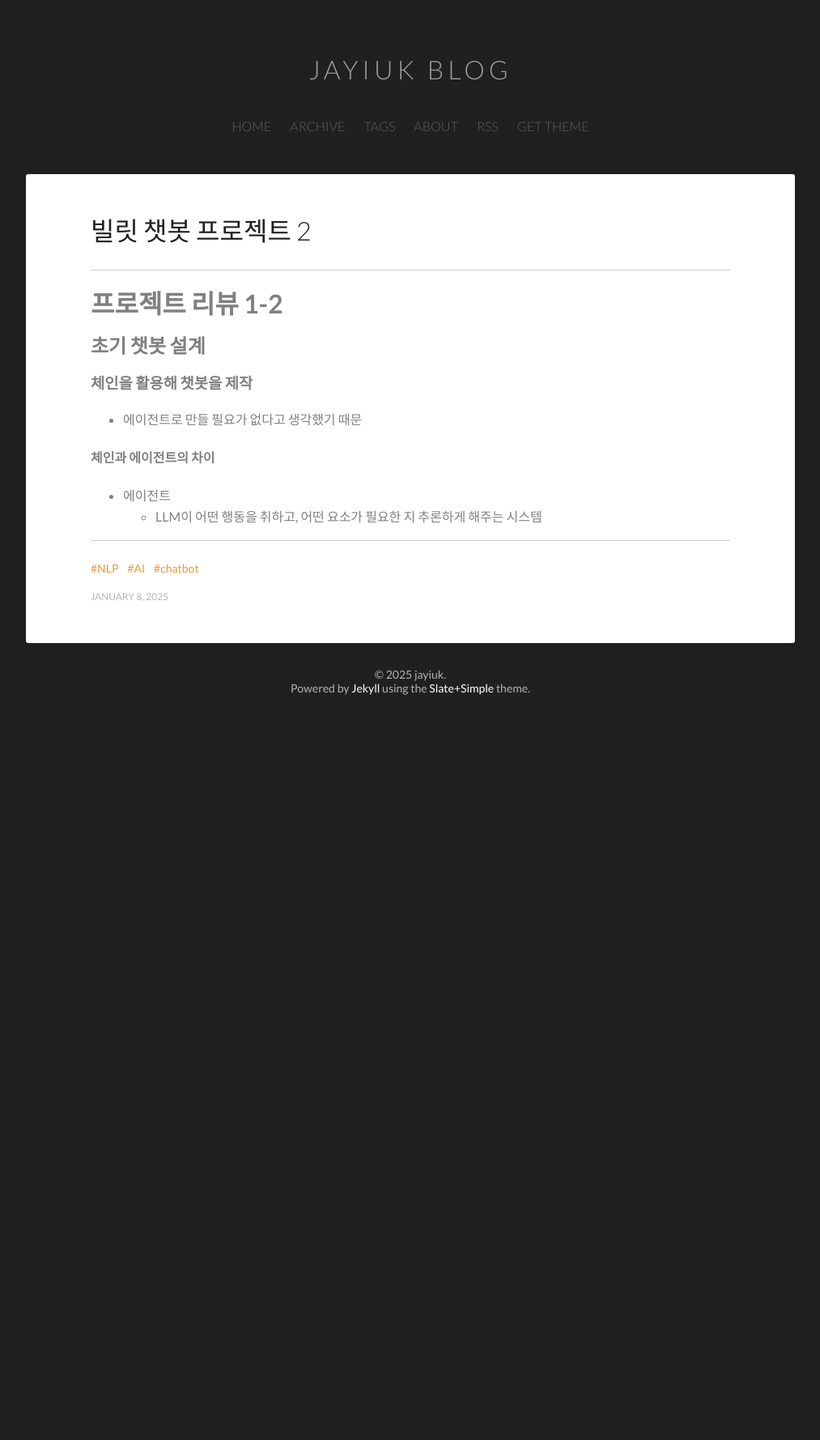
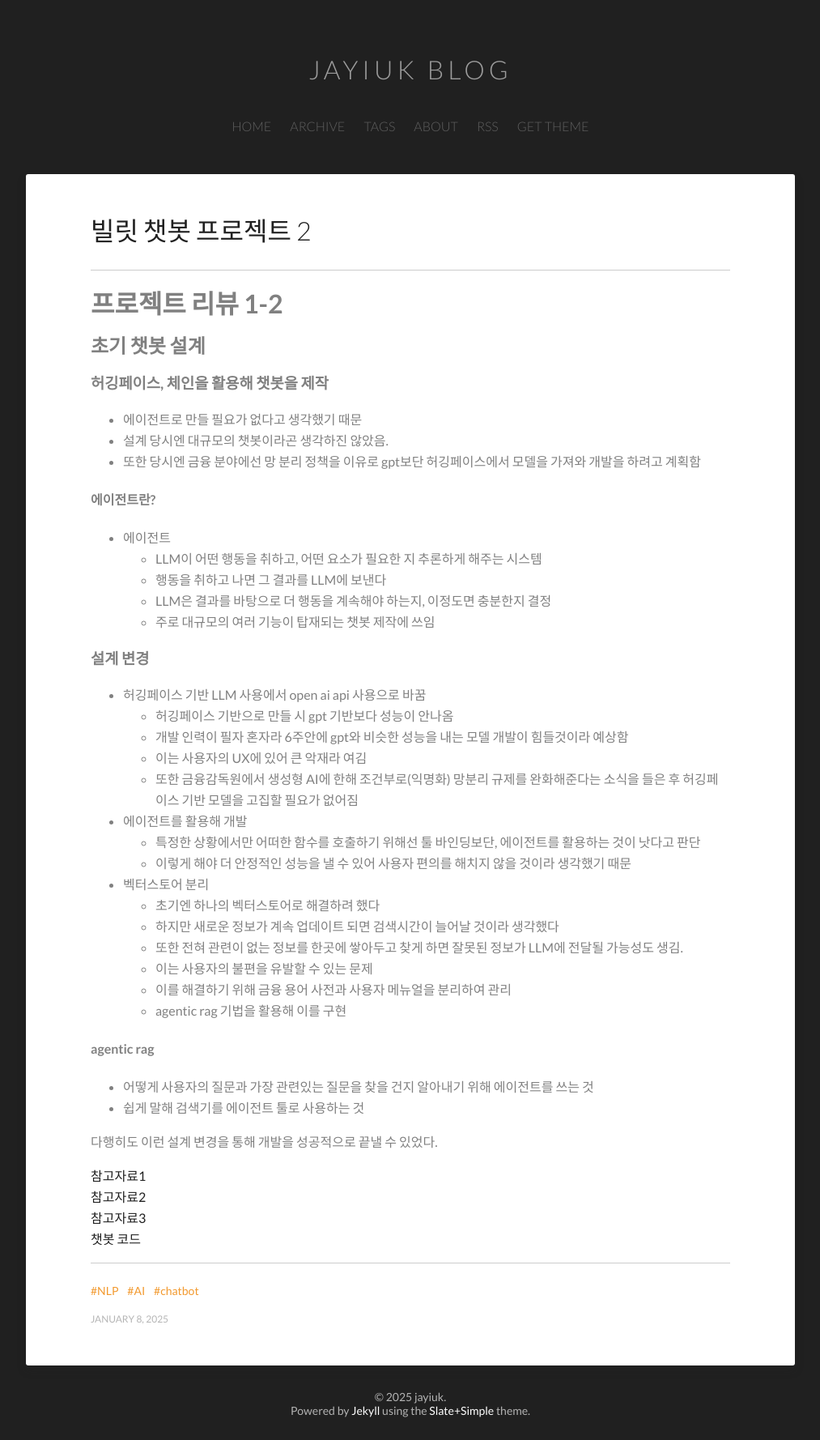
Before and after one commit to jayiuk/jayiuk.github.io, a Jekyll site: the page built from _posts/2025-01-08-project-review1-2.md, in a window 1280 px wide. Shown: the whole page at 81% size, without its empty margins (133-1146 px from the left). Built offline with Jekyll 4.4.1, drawn with Linux system fonts in a browser that asks for light colours; comment, search, counter and statistics services are not loaded; before the commit the page ends 900 px from its top, so only the background shows below that.

Commit message:
chatbot project review 1-2

```diff
--- a/_posts/2025-01-08-project-review1-2.md
+++ b/_posts/2025-01-08-project-review1-2.md
@@ -11,9 +11,50 @@ date-string : January 8, 2025
 
 ## 초기 챗봇 설계
 
-### 체인을 활용해 챗봇을 제작
+### 허깅페이스, 체인을 활용해 챗봇을 제작
 - 에이전트로 만들 필요가 없다고 생각했기 때문
+- 설계 당시엔 대규모의 챗봇이라곤 생각하진 않았음.
+- 또한 당시엔 금융 분야에선 망 분리 정책을 이유로 gpt보단 허깅페이스에서 모델을 가져와 개발을 하려고 계획함
 
-#### 체인과 에이전트의 차이
+#### 에이전트란?
 - 에이전트
     - LLM이 어떤 행동을 취하고, 어떤 요소가 필요한 지 추론하게 해주는 시스템
+    - 행동을 취하고 나면 그 결과를 LLM에 보낸다
+    - LLM은 결과를 바탕으로 더 행동을 계속해야 하는지, 이정도면 충분한지 결정
+    - 주로 대규모의 여러 기능이 탑재되는 챗봇 제작에 쓰임
+
+### 설계 변경
+- 허깅페이스 기반 LLM 사용에서 open ai api 사용으로 바꿈
+    - 허깅페이스 기반으로 만들 시 gpt 기반보다 성능이 안나옴
+    - 개발 인력이 필자 혼자라 6주안에 gpt와 비슷한 성능을 내는 모델 개발이 힘들것이라 예상함
+    - 이는 사용자의 UX에 있어 큰 악재라 여김
+    - 또한 금융감독원에서 생성형 AI에 한해 조건부로(익명화) 망분리 규제를 완화해준다는 소식을 들은 후 허깅페이스 기반 모델을 고집할 필요가 없어짐
+
+- 에이전트를 활용해 개발
+    - 특정한 상황에서만 어떠한 함수를 호출하기 위해선 툴 바인딩보단, 에이전트를 활용하는 것이 낫다고 판단
+    - 이렇게 해야 더 안정적인 성능을 낼 수 있어 사용자 편의를 해치지 않을 것이라 생각했기 때문
+
+- 벡터스토어 분리
+    - 초기엔 하나의 벡터스토어로 해결하려 했다
+    - 하지만 새로운 정보가 계속 업데이트 되면 검색시간이 늘어날 것이라 생각했다
+    - 또한 전혀 관련이 없는 정보를 한곳에 쌓아두고 찾게 하면 잘못된 정보가 LLM에 전달될 가능성도 생김.
+    - 이는 사용자의 불편을 유발할 수 있는 문제
+    - 이를 해결하기 위해 금융 용어 사전과 사용자 메뉴얼을 분리하여 관리
+    - agentic rag 기법을 활용해 이를 구현
+
+#### agentic rag
+- 어떻게 사용자의 질문과 가장 관련있는 질문을 찾을 건지 알아내기 위해 에이전트를 쓰는 것
+- 쉽게 말해 검색기를 에이전트 툴로 사용하는 것
+
+
+
+다행히도 이런 설계 변경을 통해 개발을 성공적으로 끝낼 수 있었다.
+
+
+
+
+
+[참고자료1](https://python.langchain.com/docs/tutorials/agents/) \
+[참고자료2](https://langchain-ai.github.io/langgraph/tutorials/#rag) \
+[참고자료3](https://langchain-ai.github.io/langgraph/tutorials/rag/langgraph_agentic_rag/) \
+[챗봇 코드](https://github.com/jayiuk/MLOps_chatbot)
```
